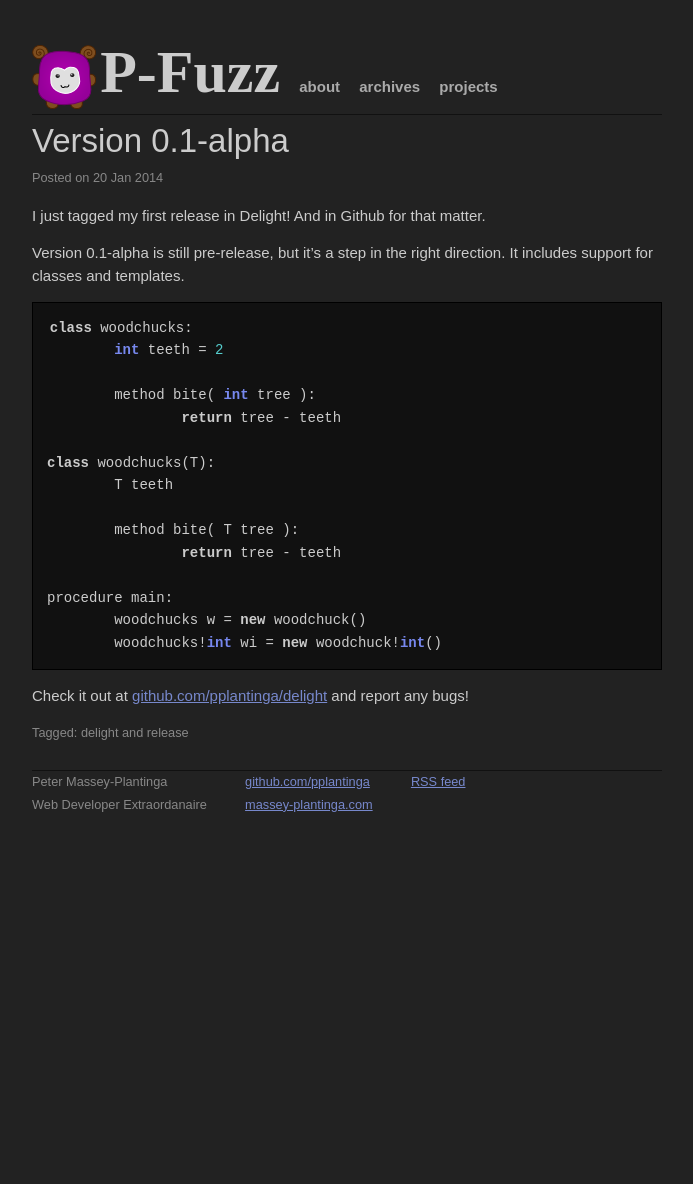
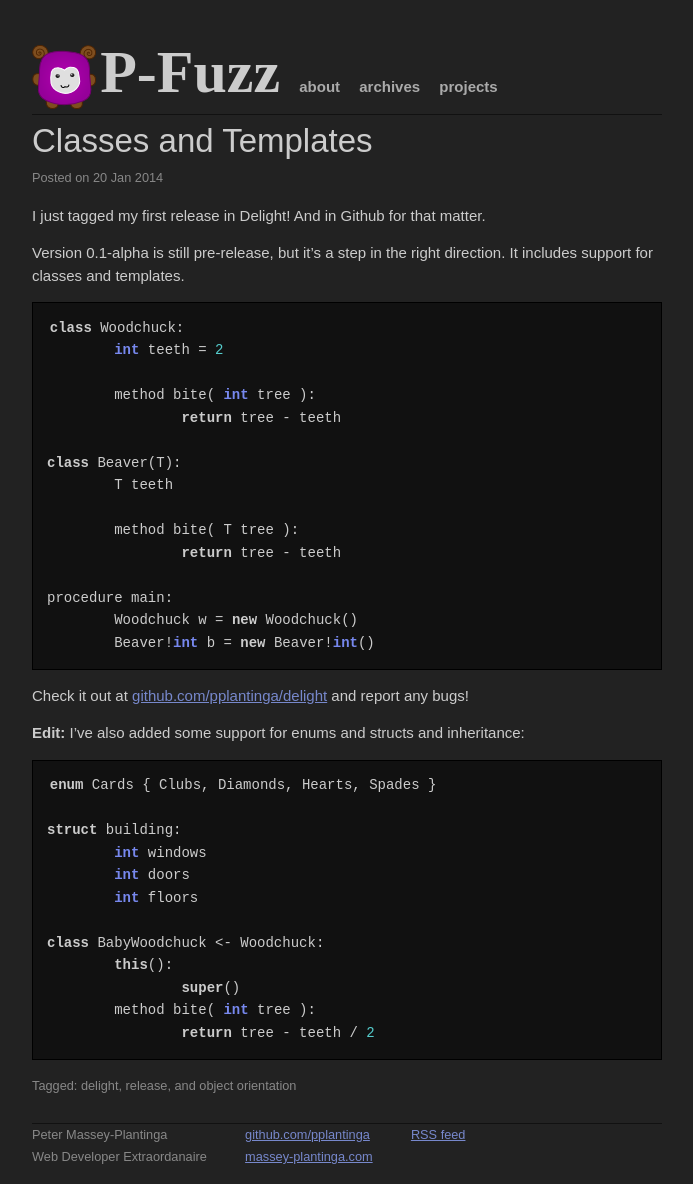
Before and after one commit to pplantinga/pfuzz-blog, a Jekyll site: the page built from _posts/2014-01-20-classes-and-templates.markdown, in a window 1280 px wide. Shown: the whole page, without its empty margins (293-986 px from the left). Built offline with Jekyll 4.4.1, drawn with Linux system fonts in a browser that asks for light colours; some web fonts are replaced; Markdown is read by kramdown in place of the engine named in the settings; before the commit the page ends 945 px from its top, so only the background shows below that.

Commit message:
Update post on classes and templates

```diff
--- a/_posts/2014-01-20-version-0.1-alpha.markdown
+++ b/_posts/2014-01-20-classes-and-templates.markdown
@@ -1,10 +1,11 @@
 ---
 layout: post
-title: Version 0.1-alpha
+title: Classes and Templates
 date: 20 Jan 2014 14:47:00
 tags:
 - delight
 - release
+- object orientation
 ---
 
 I just tagged my first release in Delight! And in Github for that matter.
@@ -12,21 +13,38 @@ I just tagged my first release in Delight! And in Github for that matter.
 Version 0.1-alpha is still pre-release, but it's a step in the right direction. It includes support for classes and templates.
 
 {% highlight D %}
-class woodchucks:
+class Woodchuck:
 	int teeth = 2
 
 	method bite( int tree ):
 		return tree - teeth
 
-class woodchucks(T):
+class Beaver(T):
 	T teeth
 
 	method bite( T tree ):
 		return tree - teeth
 
 procedure main:
-	woodchucks w = new woodchuck()
-	woodchucks!int wi = new woodchuck!int()
+	Woodchuck w = new Woodchuck()
+	Beaver!int b = new Beaver!int()
 {% endhighlight %}
 
 Check it out at [github.com/pplantinga/delight](http://github.com/pplantinga/delight) and report any bugs!
+
+**Edit:** I've also added some support for enums and structs and inheritance:
+
+{% highlight D %}
+enum Cards { Clubs, Diamonds, Hearts, Spades }
+
+struct building:
+	int windows
+	int doors
+	int floors
+
+class BabyWoodchuck <- Woodchuck:
+	this():
+		super()
+	method bite( int tree ):
+		return tree - teeth / 2
+{% endhighlight D %}
```
